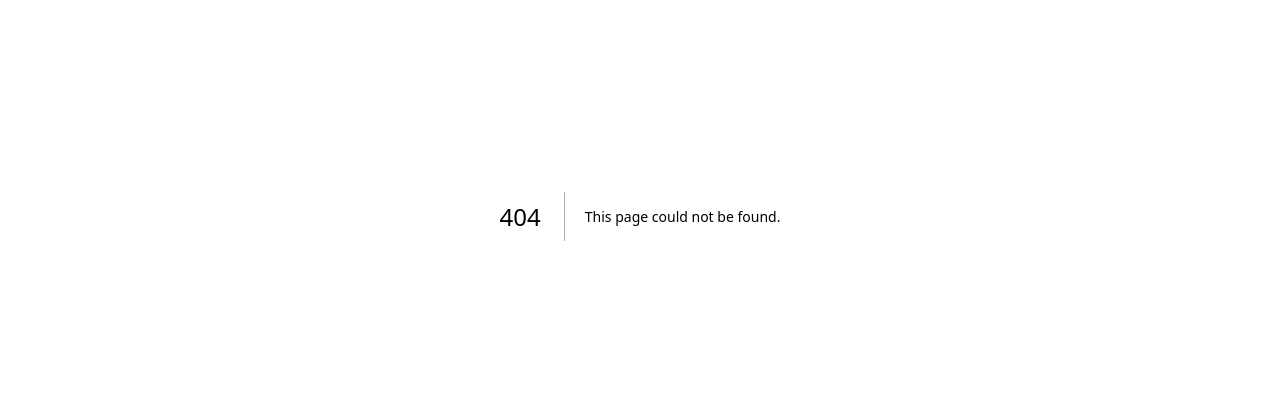
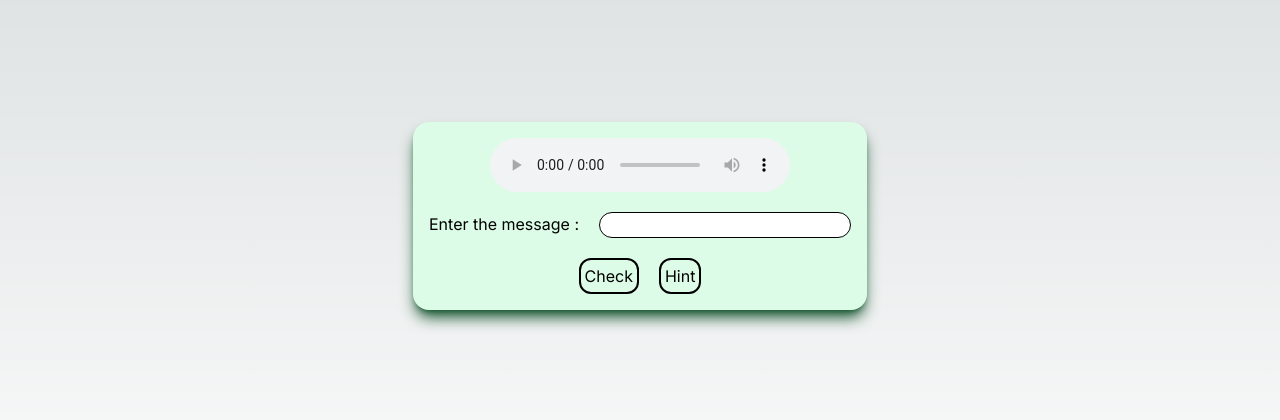
Before and after one commit to Karthik-S-Salian/devloop-25, a Next.js app: page /morse in a window 1280 px wide. Before the commit this address had no page. Shown: the part 184-604 px from the top of the page. Built offline with nearby package versions, Linux system fonts and the light colour scheme.

Commit message:
Morse Code Puzzle Update

```diff
--- /dev/null
+++ b/src/app/morse/page.tsx
@@ -0,0 +1,10 @@
+"use client"
+import MorseAudio from "~/components/morseAudio/morseAudio"
+
+export default function morse(){
+    return(
+        <>
+            <MorseAudio/>
+        </>
+    )
+}
--- a/src/app/page.tsx
+++ b/src/app/page.tsx
@@ -12,6 +12,7 @@ export default function Home() {
 	]
 	const puzzleListRound2 = [
 		{ path:"/jwt", title:"JWT puzzle"},
+		{ path:"/morse", title:"Morse Code"}
 		// { path:"/puzzle", title:""},
 	]
 
--- /dev/null
+++ b/src/components/morseAudio/morseAudio.tsx
@@ -0,0 +1,45 @@
+"use client"
+
+import { useState } from "react"
+
+export default function MorseAudio(){
+
+    const [input,setInput] = useState<string>("");
+    const [hint,showHint] = useState<boolean>(false);
+
+    const checkValue = () => {
+        if(input==="digital hunt is easy"){
+            alert("Correct");
+        }
+        else{
+            alert("Try Again");
+        }
+    }
+
+    return(
+        <>
+            <div className="flex items-center justify-center h-screen border-black">
+                <div className="flex flex-col h-auto w-auto border-black bg-green-100 rounded-2xl shadow-green-900 shadow-lg p-4 text-black space-y-5 items-center">
+                    <audio  src="/morse-code.mp3" controls/>
+                    <div className="flex flex-row space-x-5">
+                        <label>Enter the message : </label>
+                        <input onChange={(e) => setInput(e.target.value)} type="text" name="message" id="message" className="pr-2 pl-2 border border-3 border-black rounded-2xl" required/>
+                    </div>
+                    {
+                        hint && (
+                            <>
+                                <div>
+                                    The pitch will guide you. High and low, dot and dash—the key lies in the sound.
+                                </div>
+                            </>
+                        )
+                    }
+                    <div className="flex flex-row space-x-5 justify-center">
+                        <button className="border-2 border-black p-1 rounded-xl" onClick={checkValue}>Check</button>
+                        <button className="border-2 border-black p-1 rounded-xl" onClick={(e) => showHint(!hint)}>Hint</button>
+                    </div>
+                </div>
+            </div>
+        </>
+    )
+}
```
Also changed, not shown: src/components/puzzleJwt/jwt.tsx (line endings or trailing spaces), 1 other file (tests, documents, lock files or other folders).
